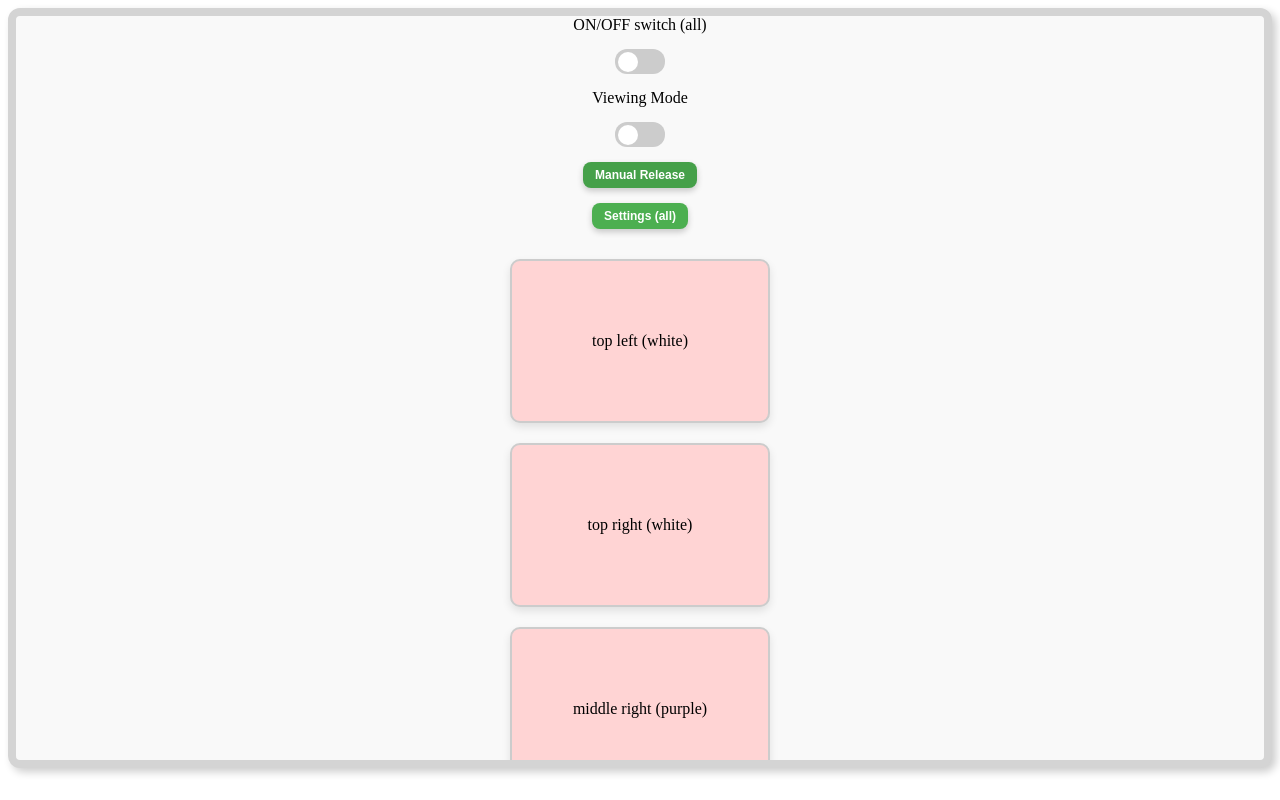
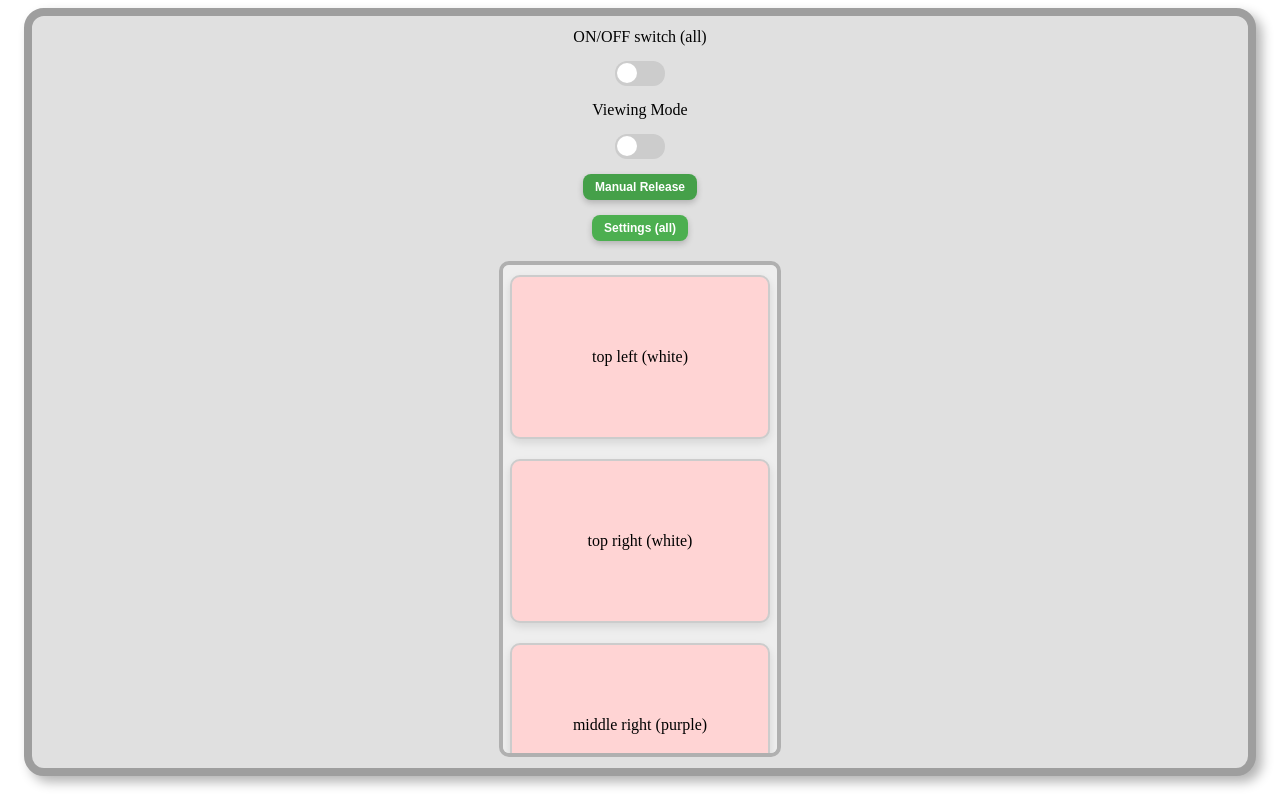
Before and after one commit to S420L/Plant-App, a React (Create React App) app: page / in a window 1280 px wide. Built offline with nearby package versions, Linux system fonts and the light colour scheme; no server answers.

Commit message:
gave the UI a glow up 'he aint know i was a hitta cuz im always lookin fleek' -Glo

```diff
--- a/src/App.js
+++ b/src/App.js
@@ -9,17 +9,7 @@ const Wrapper = styled.div`
   display: flex;
   flex-direction: column;
   align-items: center;
-  justify-content: flex-start;
-  height: 93vh;
-  /*background-color: #f0f0f0;*/
-
-  border: 8px solid #d4d4d4;
-  border-radius: 12px;
-  box-shadow: 4px 4px 8px rgba(0, 0, 0, 0.2),
-              -4px -4px 8px rgba(255, 255, 255, 0.7);
-  background-color: #f9f9f9;
-  overflow: hidden; /* Prevents content from spilling over the border */
-
+  justify-content: center;
 `;
 
 export const App = () => {
--- a/src/components/Home/index.js
+++ b/src/components/Home/index.js
@@ -11,12 +11,14 @@ import {
   ViewingModeButton, // Add new styled button
   ButtonContainer,
   LightBoxWrapper,
-  ManualReleaseButton
+  ManualReleaseButton,
+  WrapperOng,
 } from './wrappers';
 
 export const Home = () => {
   const allLights = useSelector((state) => state.light.lights || []);
   const manualOverride = useSelector((state) => state.light.manualOverride || false);
+  console.log(manualOverride);
   const dispatch = useDispatch();
   const navigate = useNavigate();
 
@@ -87,7 +89,7 @@ export const Home = () => {
   };
 
   return (
-    <div>
+    <WrapperOng>
     <ButtonContainer>
         ON/OFF switch (all)
         <ToggleButton
@@ -122,6 +124,6 @@ export const Home = () => {
         ))}
       </div>
     </GridContainer>
-    </div>
+    </WrapperOng>
   );
 };
--- a/src/components/Home/wrappers.js
+++ b/src/components/Home/wrappers.js
@@ -1,20 +1,66 @@
 import styled from 'styled-components';
+
+export const WrapperOng = styled.div`
+  display: flex;
+  flex-direction: column;
+  align-items: center;
+  justify-content: center;
+  height: 94vh;
+  width: 95vw;
+  background-color: #e0e0e0;  /* Background inside the border */
+  border: 8px solid #9e9e9e;  /* Distinct border color */
+  position: relative;
+  border-radius: 20px;  /* Curved corners for the main container */
+  overflow: hidden;
+
+  /* Outer shadow for overall lift */
+  box-shadow:
+    6px 6px 12px rgba(0, 0, 0, 0.3),
+    -6px -6px 12px rgba(255, 255, 255, 0.7);
+
+  /* Pseudo-element to create the 3D curved border effect */
+  &::before {
+    content: '';
+    position: absolute;
+    top: 8px;     /* Move inside the border */
+    left: 8px;
+    right: 8px;
+    bottom: 8px;
+    border-radius: 12px;  /* Slightly smaller radius to fit inside the border */
+    background: linear-gradient(145deg, #d0d0d0, #f0f0f0);  /* Lighter gradient for inner area */
+    box-shadow:
+      inset 4px 4px 8px rgba(0, 0, 0, 0.2),   /* Inner shadows to add depth */
+      inset -4px -4px 8px rgba(255, 255, 255, 0.8);  /* Highlight for convex effect */
+    z-index: -1;  /* Ensure the pseudo-element is behind the content */
+  }
+
+  @media (min-width: 1420px) {
+    width: 25vw;
+  }
+`;
+
 
 export const GridContainer = styled.div`
   display: flex;
   flex-direction: column;
   align-items: center;
   padding: 10px 20px;
-  width: 100%; /* Ensures full width for responsiveness */
+  width: 22vw;
+  height: 62vh;
   max-width: 1200px; /* Optional: Limit max width for larger screens */
-  background-color: #f9f9f9;
-  height: 69vh; /* Full screen height */
+  background-color: #eeeeee;
+  border: 4px solid #b0b0b0;  /* Darker border for contrast */
+border-radius: 10px;
+
+
+
   overflow-y: auto; /* Enable scrolling for dynamic content */
   overflow-x: hidden; /* Prevent horizontal scrolling */
   box-sizing: border-box;
 
   @media (max-width: 768px) {
-    padding: 5px 10px; /* Adjust padding for smaller screens */
+    padding: 5px 5px; /* Adjust padding for smaller screens */
+    width: 75vw;
   }
 `;
 
```
